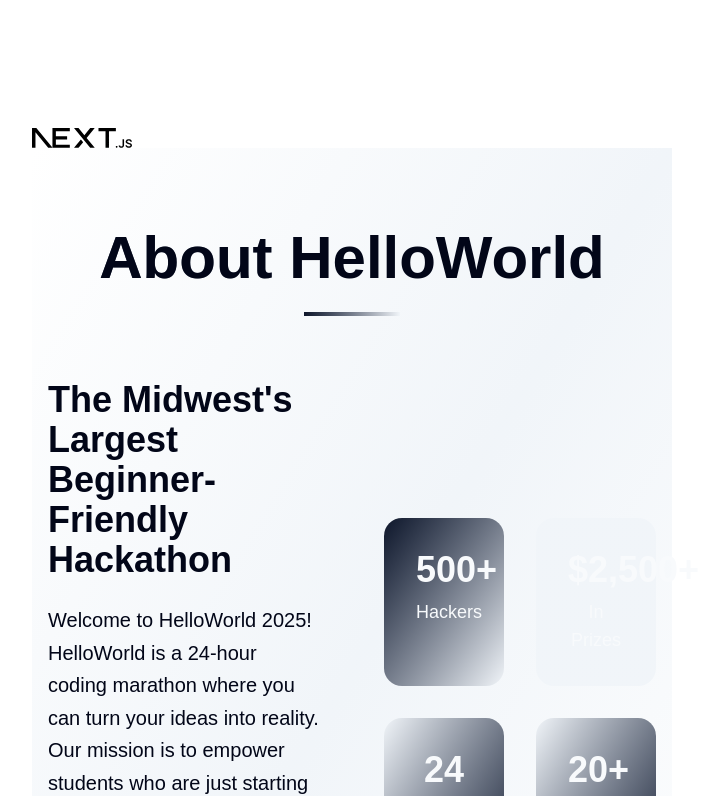
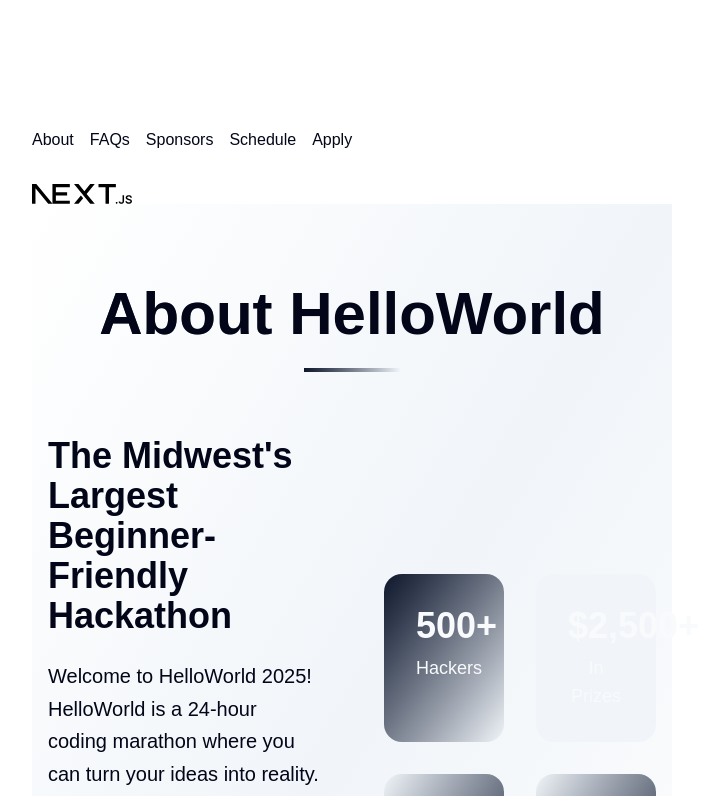
Before and after one commit to HelloWorld-Purdue/hello-world-website-2026, a Next.js app: page / in a window 1280 px wide. Shown: the top 796 px of the page, without its empty margins (288-991 px from the left). Built offline with nearby package versions, Linux system fonts and the light colour scheme.

Commit message:
Implemented header (About, FAQs, Sponsors, Schedule, Apply), and dummy pages for /schedule and /apply.

```diff
--- /dev/null
+++ b/app/apply.tsx
@@ -0,0 +1,10 @@
+import React from 'react';
+
+export default function Apply() {
+  return (
+    <div>
+      <h1>Apply Page</h1>
+      <p>This is a placeholder for the Apply page.</p>
+    </div>
+  );
+}
--- a/app/page.tsx
+++ b/app/page.tsx
@@ -7,12 +7,34 @@ import { Card, CardContent } from "@/components/ui/card";
 import sponsors from "../components/data/sponsors.json";
 import Sponsors from "../components/sponsors";
 import Footer from "../components/footer";
+import Link from "next/link";
 
 
 export default function Home() {
   return (
     <div className="flex min-h-screen items-center justify-center bg-white font-sans">
       <main className="flex min-h-screen w-full max-w-3xl flex-col items-center justify-between py-32 px-16 bg-white sm:items-start">
+        <header className="w-full mb-8">
+          <nav className="flex justify-between items-center">
+            <ul className="flex gap-4">
+              <li>
+                <Link href="#about">About</Link>
+              </li>
+              <li>
+                <Link href="#faqs">FAQs</Link>
+              </li>
+              <li>
+                <Link href="#sponsors">Sponsors</Link>
+              </li>
+              <li>
+                <Link href="/schedule">Schedule</Link>
+              </li>
+              <li>
+                <Link href="/apply">Apply</Link>
+              </li>
+            </ul>
+          </nav>
+        </header>
         <Image
           src="/next.svg"
           alt="Next.js logo"
--- /dev/null
+++ b/app/schedule.tsx
@@ -0,0 +1,10 @@
+import React from 'react';
+
+export default function Schedule() {
+  return (
+    <div>
+      <h1>Schedule Page</h1>
+      <p>This is a placeholder for the Schedule page.</p>
+    </div>
+  );
+}
--- a/components/faqs.tsx
+++ b/components/faqs.tsx
@@ -2,7 +2,7 @@ import React from "react";
 
 export default function Faqs ({ Card, faqs, CardContent }) {
     return (
-        <section id="faq" className="py-20 px-4 bg-gradient-to-br from-background via-muted to-muted">
+        <section id="faqs" className="py-20 px-4 bg-gradient-to-br from-background via-muted to-muted">
             <div className="max-w-4xl mx-auto">
                 <div className="text-center mb-16">
                     <h2 className="text-6xl font-bold mb-6 text-black">
```
